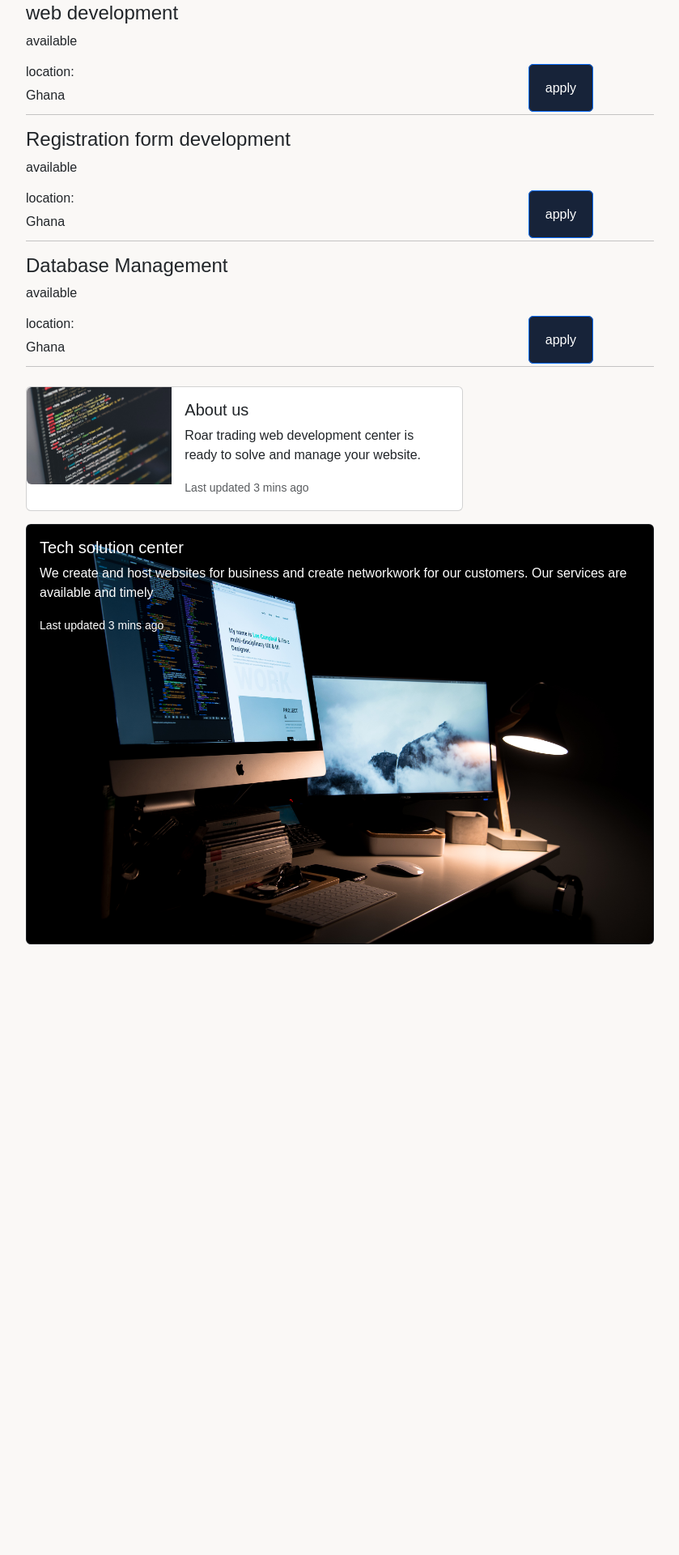
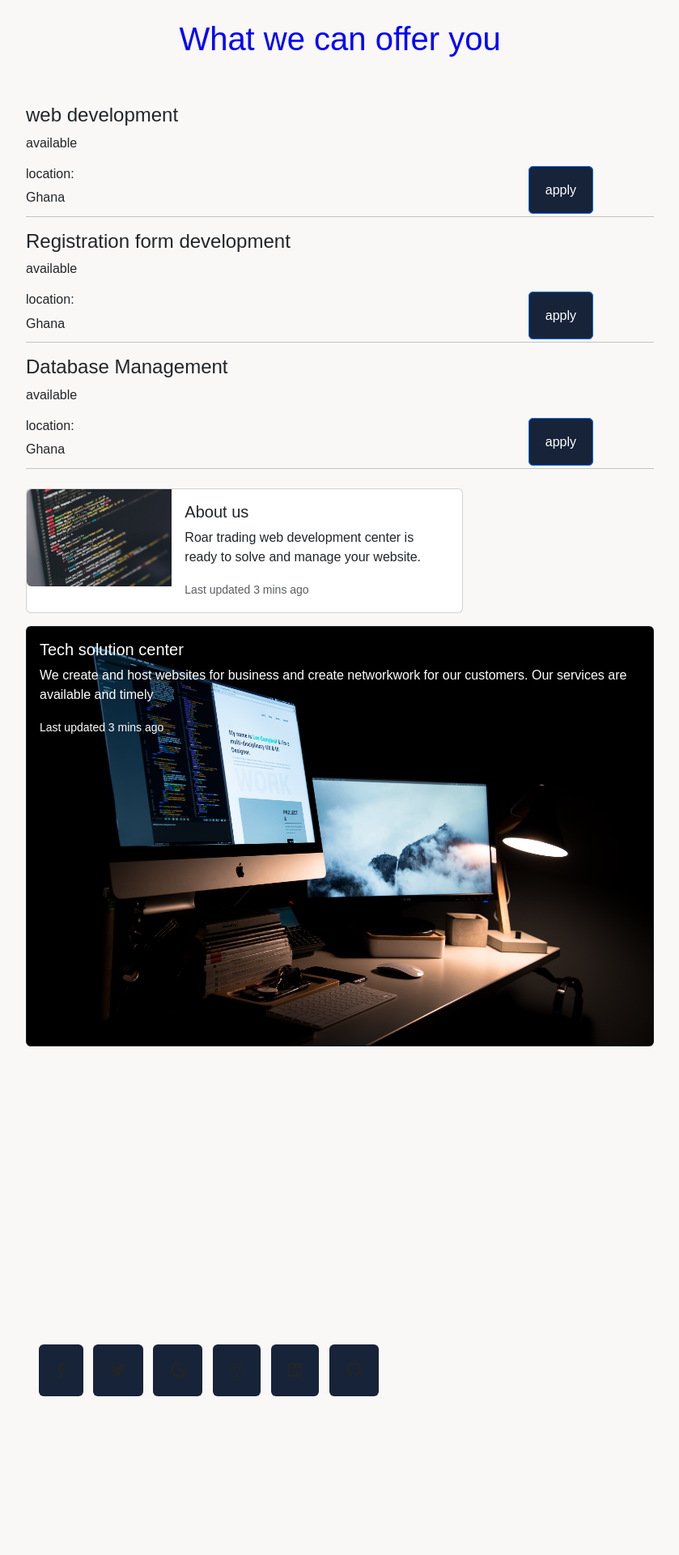
Before and after one commit to OkyereI/alx-final_project_001, a Flask app: page / in a window 1280 px wide. Shown: the part 480-2400 px from the top of the page at 81% size, without its empty margins (220-1059 px from the left). Before the commit the page ends 1646 px from the top, so only its background shows below. Run offline with Flask 3, Linux system fonts and the light colour scheme.

Commit message:
added home page

```diff
--- a/static/style.css
+++ b/static/style.css
@@ -1,3 +1,4 @@
+<!DOCTYPE html>
 <head>
 <meta charset="UTF-8">
       <meta name="google-site-verification" content="Co5ss0eMqJIVZAtVV6WCvsO6s9PBwJC0I5ZafJvM1Xo" />
--- /dev/null
+++ b/templates/bottom.html
@@ -0,0 +1,76 @@
+
+
+<footer class=" " style='height:20px;position:'absolute';background-color:'blue'; margin-top:40%; '>
+  <!-- Grid container -->
+  <div class="container pt-4">
+    <!-- Section: Social media -->
+    <section class="mb-4">
+      <!-- Facebook -->
+      <a
+        data-mdb-ripple-init
+        class="btn btn-link btn-floating btn-lg text-body m-1"
+        href="#!"
+        role="button"
+        data-mdb-ripple-color="dark"
+        ><i class="fab fa-facebook-f"></i
+      ></a>
+
+      <!-- Twitter -->
+      <a
+        data-mdb-ripple-init
+        class="btn btn-link btn-floating btn-lg text-body m-1"
+        href="#!"
+        role="button"
+        data-mdb-ripple-color="dark"
+        ><i class="fab fa-twitter"></i
+      ></a>
+
+      <!-- Google -->
+      <a
+        data-mdb-ripple-init
+        class="btn btn-link btn-floating btn-lg text-body m-1"
+        href="#!"
+        role="button"
+        data-mdb-ripple-color="dark"
+        ><i class="fab fa-google"></i
+      ></a>
+
+      <!-- Instagram -->
+      <a
+        data-mdb-ripple-init
+        class="btn btn-link btn-floating btn-lg text-body m-1"
+        href="#!"
+        role="button"
+        data-mdb-ripple-color="dark"
+        ><i class="fab fa-instagram"></i
+      ></a>
+
+      <!-- Linkedin -->
+      <a
+        data-mdb-ripple-init
+        class="btn btn-link btn-floating btn-lg text-body m-1"
+        href="#!"
+        role="button"
+        data-mdb-ripple-color="dark"
+        ><i class="fab fa-linkedin"></i
+      ></a>
+      <!-- Github -->
+      <a
+        data-mdb-ripple-init
+        class="btn btn-link btn-floating btn-lg text-body m-1"
+        href="#!"
+        role="button"
+        data-mdb-ripple-color="dark"
+        ><i class="fab fa-github"></i
+      ></a>
+    </section>
+    <!-- Section: Social media -->
+  </div>
+  <!-- Grid container -->
+
+  <!-- Copyright -->
+  <div class="text-center p-3 mb-4" style="background-color: rgba(0, 0, 0, 0.05); margin-top:120px">
+    © 2024 Copyright_project
+    <a class="text-body" href="">bestzion3.net</a>
+  </div>
+  <!-- Copyright -->
--- a/templates/footer.html
+++ b/templates/footer.html
@@ -22,3 +22,4 @@
     <p class="card-text"><small>Last updated 3 mins ago</small></p>
   </div>
 </div>
+{%extends 'bottom.html'%}
--- a/templates/index.html
+++ b/templates/index.html
@@ -14,6 +15,19 @@
 
     <link rel="stylesheet" href="https://cdnjs.cloudflare.com/ajax/libs/font-awesome/4.7.0/css/font-awesome.min.css">
      <link href="static/style.css" rel="stylesheet">
+     <link rel="icon" href="img/mdb-favicon.ico" type="image/x-icon" />
+    <!-- Font Awesome -->
+    <link
+      rel="stylesheet"
+      href="https://cdnjs.cloudflare.com/ajax/libs/font-awesome/6.0.0/css/all.min.css"
+    />
+    <!-- Google Fonts Roboto -->
+    <link
+      rel="stylesheet"
+      href="https://fonts.googleapis.com/css2?family=Roboto:wght@300;400;500;700;900&display=swap"
+    />
+    <!-- MDB -->
+    <link rel="stylesheet" href="css/mdb.min.css" />
      <style>
       :root{
 
@@ -120,7 +164,93 @@
 
 
         </div>
+        <div>
        {% extends 'footer.html'%}
+
+
+      </div>
+        <div style='margin-top:330px'>
+
+
+<footer class=" " style='height:20px;position:'absolute';background-color:'blue'; margin-top:40%; '>
+  <!-- Grid container -->
+  <div class="container pt-4">
+    <!-- Section: Social media -->
+    <section class="mb-4">
+      <!-- Facebook -->
+      <a
+        data-mdb-ripple-init
+        class="btn btn-link btn-floating btn-lg text-body m-1"
+        href="#!"
+        role="button"
+        data-mdb-ripple-color="dark"
+        ><i class="fab fa-facebook-f"></i
+      ></a>
+
+      <!-- Twitter -->
+      <a
+        data-mdb-ripple-init
+        class="btn btn-link btn-floating btn-lg text-body m-1"
+        href="#!"
+        role="button"
+        data-mdb-ripple-color="dark"
+        ><i class="fab fa-twitter"></i
+      ></a>
+
+      <!-- Google -->
+      <a
+        data-mdb-ripple-init
+        class="btn btn-link btn-floating btn-lg text-body m-1"
+        href="#!"
+        role="button"
+        data-mdb-ripple-color="dark"
+        ><i class="fab fa-google"></i
+      ></a>
+
+      <!-- Instagram -->
+      <a
+        data-mdb-ripple-init
+        class="btn btn-link btn-floating btn-lg text-body m-1"
+        href="#!"
+        role="button"
+        data-mdb-ripple-color="dark"
+        ><i class="fab fa-instagram"></i
+      ></a>
+
+      <!-- Linkedin -->
+      <a
+        data-mdb-ripple-init
+        class="btn btn-link btn-floating btn-lg text-body m-1"
+        href="#!"
+        role="button"
+        data-mdb-ripple-color="dark"
+        ><i class="fab fa-linkedin"></i
+      ></a>
+      <!-- Github -->
+      <a
+        data-mdb-ripple-init
+        class="btn btn-link btn-floating btn-lg text-body m-1"
+        href="#!"
+        role="button"
+        data-mdb-ripple-color="dark"
+        ><i class="fab fa-github"></i
+      ></a>
+    </section>
+    <!-- Section: Social media -->
+  </div>
+  <!-- Grid container -->
+
+  <!-- Copyright -->
+  <div class="text-center p-3 mb-4" style="background-color: rgba(0, 0, 0, 0.05); margin-top:120px">
+    © 2024 Copyright_project
+    <a class="text-body" href="">bestzion3.net</a>
+  </div>
+  <!-- Copyright -->
+
+        </div>
+
+        </div>
+       </div>
 
 
     </body>
--- /dev/null
+++ b/templates/top.html
@@ -0,0 +1,22 @@
+
+
+<!doctype html>
+<html>
+  <title> </title>
+  <header>
+    <meta charset="UTF-8">
+          <meta name="google-site-verification" content="Co5ss0eMqJIVZAtVV6WCvsO6s9PBwJC0I5ZafJvM1Xo" />
+          <meta name="viewport" content="width=device-width, initial-scale=1">
+          <link href="url_for('static', filename='style.css')" rel="stylesheet">
+                  <link href="https://cdn.jsdelivr.net/npm/bootstrap@5.3.1/dist/css/bootstrap.min.css" rel="stylesheet" integrity="sha384-4bw+/aepP/YC94hEpVNVgiZdgIC5+VKNBQNGCHeKRQN+PtmoHDEXuppvnDJzQIu9" crossorigin="anonymous">
+           <link rel="stylesheet" type="" href="https://cdn.jsdelivr.net/npm/@fortawesome/fontawesome-free@6.2.1/css/fontawesome.min.css">
+         <script src="https://polyfill.io/v3/polyfill.min.js?features=default"></script>
+
+    <link rel="stylesheet" href="https://cdnjs.cloudflare.com/ajax/libs/font-awesome/4.7.0/css/font-awesome.min.css">
+     <link href="static/style.css" rel="stylesheet">
+     <body>
+        {%block content%}
+        {%endblock content%}
+
+    </body>
+</html>
```
Also changed, not shown: other parts of templates/index.html (+33 -2 lines), templates/register.html (+6 -5 lines). Lines whose indentation alone changed are shown as unchanged.
